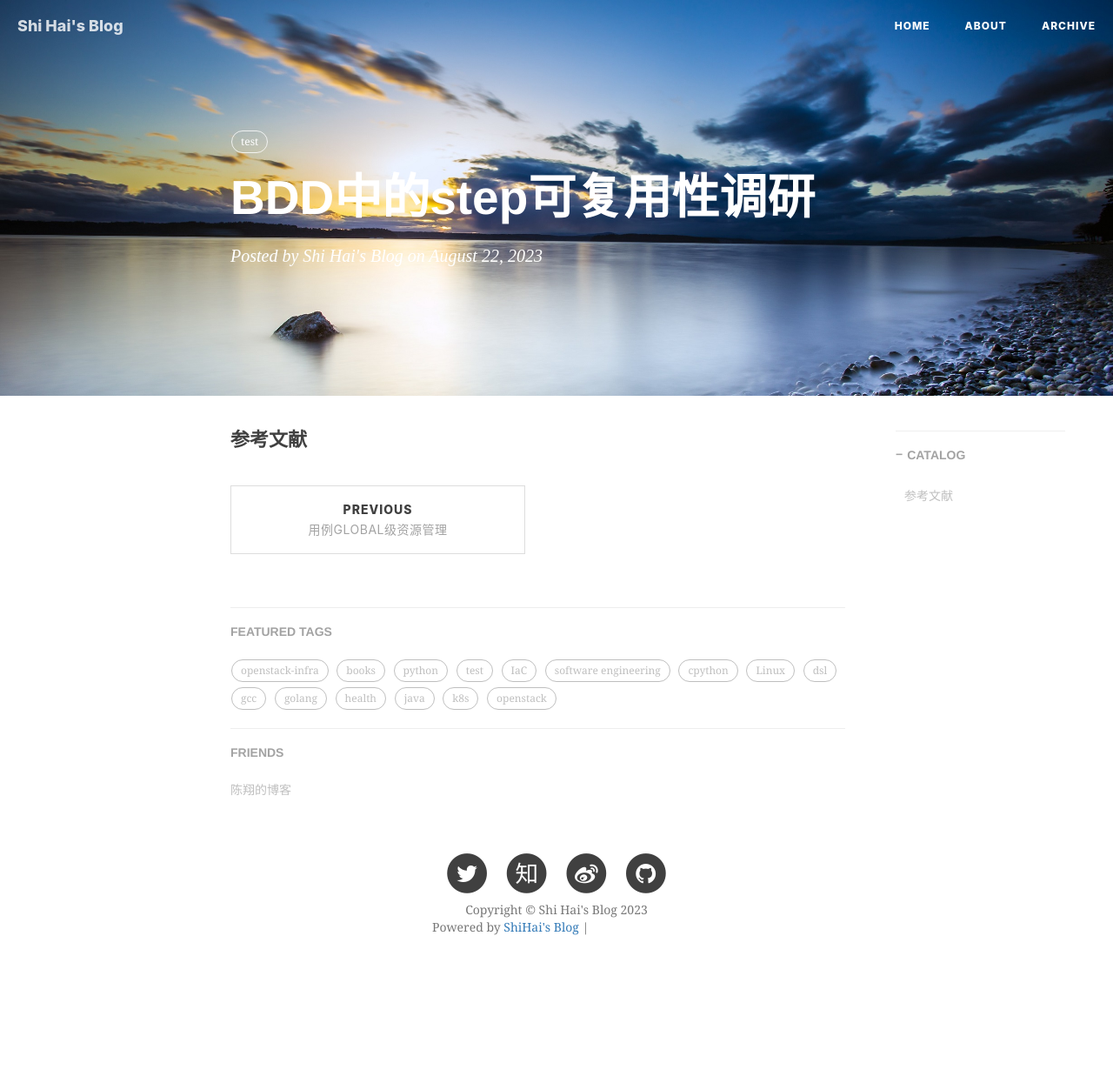
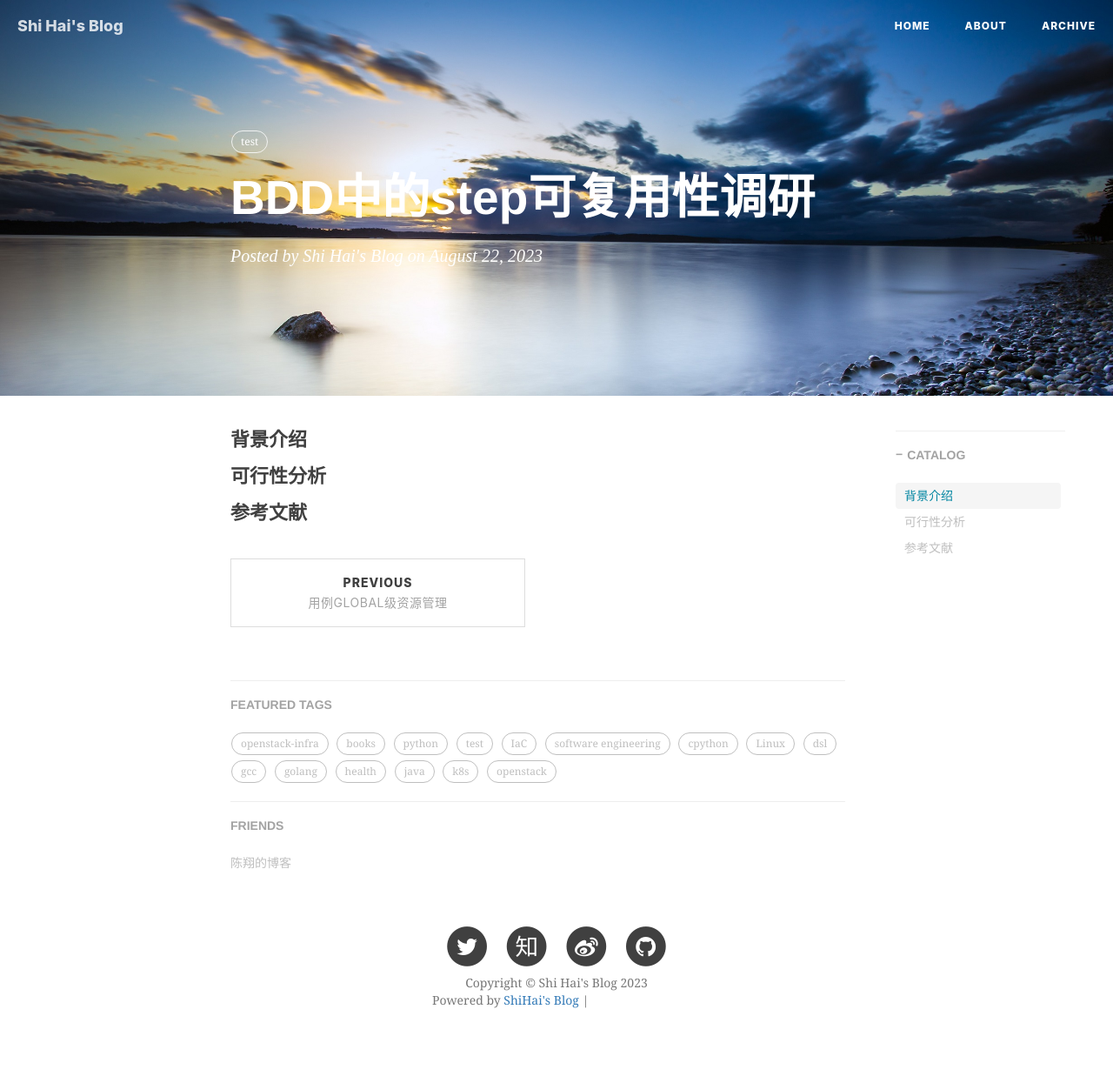
Before and after one commit to shihai1991/shihai1991.github.io, a Jekyll site: the page built from _posts/2023-08-22-BDD中的step可复用性调研.md, in a window 1280 px wide. Shown: the whole page at 87% size. Built offline with Jekyll 4.4.1, drawn with Linux system fonts in a browser that asks for light colours; nearby versions of some CDN libraries; comment, search, counter and statistics services are not loaded; before the commit the page ends 1161 px from its top, so only the background shows below that; grey boxes are pictures that could not be loaded.

Commit message:
Update 2023-08-22-BDD中的step可复用性调研.md

```diff
--- a/_posts/2023-08-22-BDD中的step可复用性调研.md
+++ b/_posts/2023-08-22-BDD中的step可复用性调研.md
@@ -8,6 +8,9 @@ tags:
   - test
 time: '2023.08.22 17:21:00'
 ---
+# 背景介绍
+
+# 可行性分析
 
 
 # 参考文献
```
